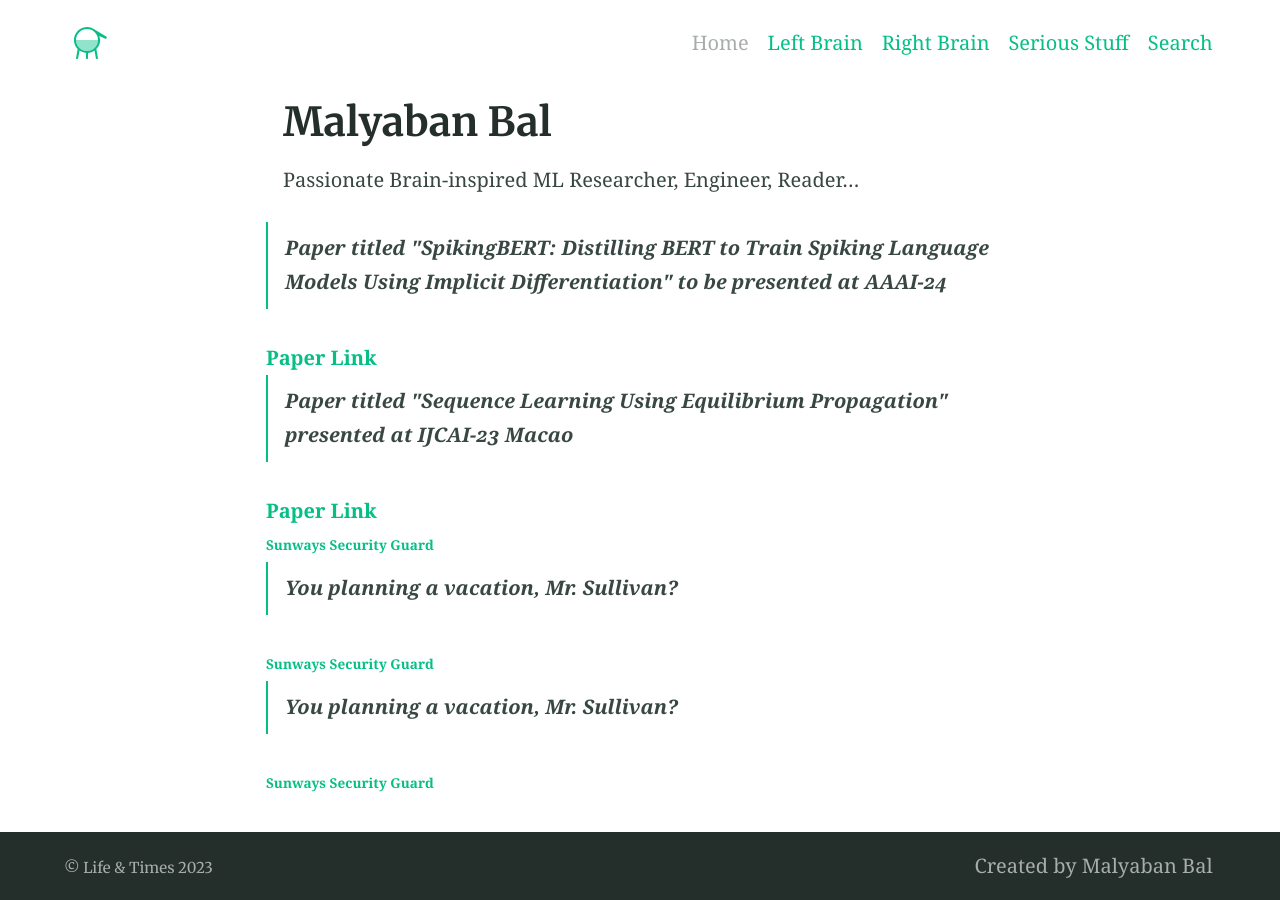
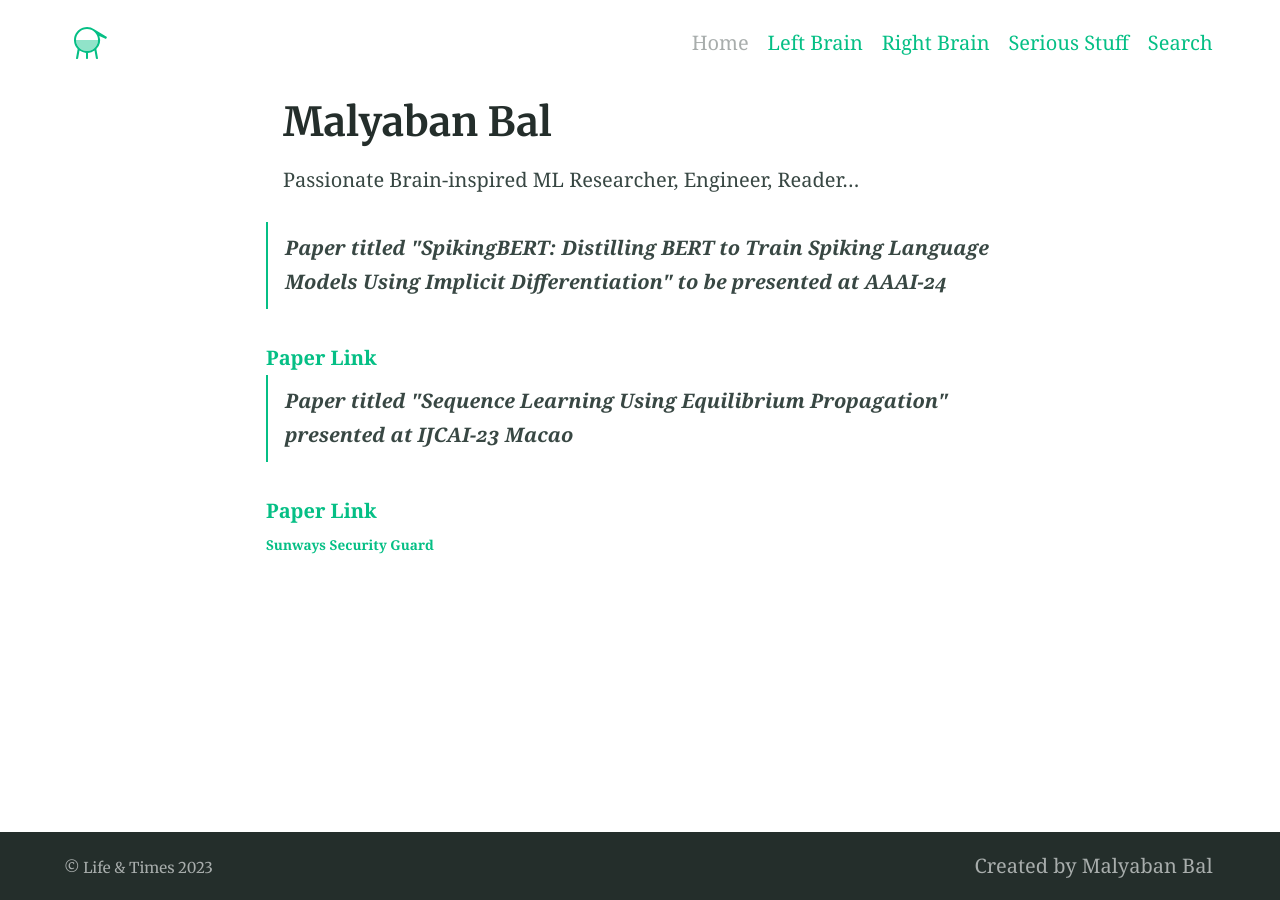
Before and after one commit to dovahkiin1995/dovahkiin1995.github.io, a Jekyll site: the page built from index.md, in a window 1280 px wide. Built offline with Jekyll 4.4.1, drawn with Linux system fonts in a browser that asks for light colours.

Commit message:
Update index.md

```diff
--- a/index.md
+++ b/index.md
@@ -7,20 +7,6 @@
 <blockquote>
   <p>Paper titled "SpikingBERT: Distilling BERT to Train Spiking Language Models Using Implicit Differentiation" to be presented at AAAI-24</p> <a href="https://arxiv.org/pdf/2308.10873.pdf">Paper Link</a>
   <p>Paper titled "Sequence Learning Using Equilibrium Propagation" presented at IJCAI-23 Macao</p> <a href="https://www.ijcai.org/proceedings/2023/0329.pdf">Paper Link</a>
-  <footer>
-    <a href="http://www.imdb.com/title/tt0284978/quotes/qt1375101">Sunways Security Guard</a>
-  </footer>
-</blockquote>
-
-<blockquote cite="http://www.imdb.com/title/tt0284978/quotes/qt1375101">
-  <p>You planning a vacation, Mr. Sullivan?</p>
-  <footer>
-    <a href="http://www.imdb.com/title/tt0284978/quotes/qt1375101">Sunways Security Guard</a>
-  </footer>
-</blockquote>
-
-<blockquote cite="http://www.imdb.com/title/tt0284978/quotes/qt1375101">
-  <p>You planning a vacation, Mr. Sullivan?</p>
   <footer>
     <a href="http://www.imdb.com/title/tt0284978/quotes/qt1375101">Sunways Security Guard</a>
   </footer>
```
